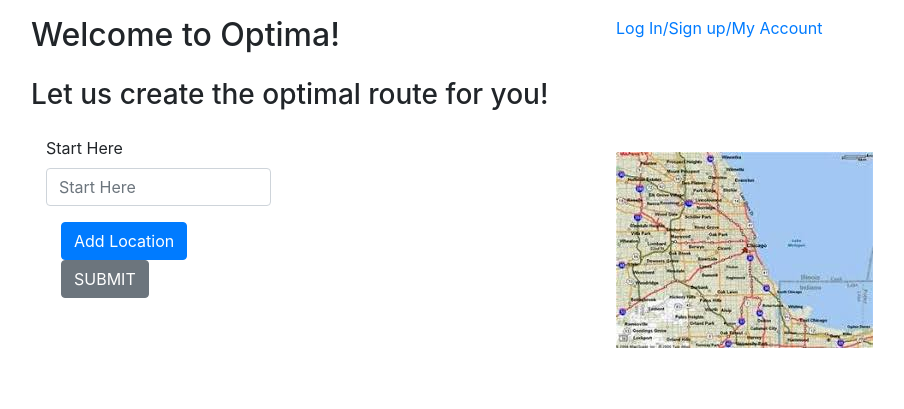
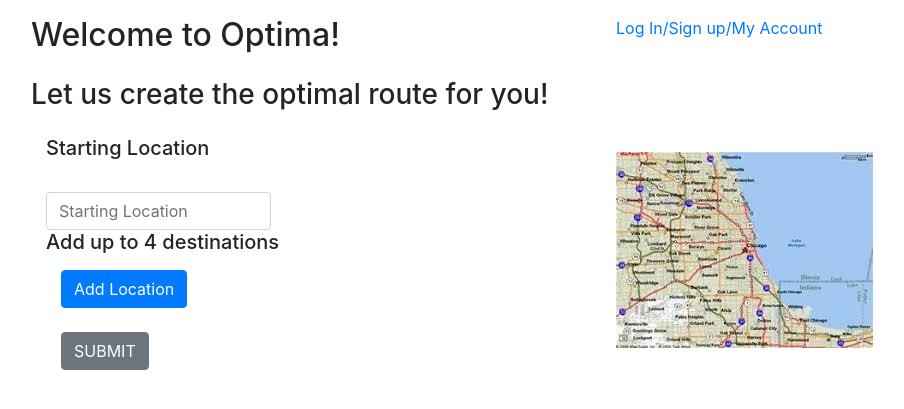
Before and after one commit to courtnaymcewen/Optima_Project, a Django app: template apps/optima_app/templates/optima_app/index.html in a window 1280 px wide. Shown: the top 409 px of the page, without its empty margins (39-943 px from the left). Run offline with Django 3.2, Linux system fonts and the light colour scheme; the template is opened without the code that fills it, so the values that code supplies are empty; parts of the project's set-up code (start-up, migrations or seed data) failed here and were passed over; some libraries are stand-ins or nearby versions.

Commit message:
updated the homepage

```diff
--- a/apps/optima_app/templates/optima_app/index.html
+++ b/apps/optima_app/templates/optima_app/index.html
@@ -46,18 +46,21 @@
                         <div class="col-sm-12 col-md-12 col-lg-6">
                             <form>
                                 <div class="form-group">
-                                    <label for="formGroupExampleInput">Start Here</label>
+                                    <h5>Starting Location</h5>
+                                    <label for="formGroupExampleInput"></label>
                                     <input type="text" class="form-control column col-sm-5" id="formGroupExampleInput"
-                                        placeholder="Start Here">
+                                        placeholder="Starting Location">
+                                    <h5>Add up to 4 destinations</h5>
                                 </div>
+
+
+                                <div id="new_location">
+                                </div>
+
+
                                 <div class="form-group column col-sm-5">
-                                    <button id="add_location" class="btn btn-primary">Add Location</button>
-
-                                    <div id="new_location">
-                                    </div>
-
+                                    <button id="add_location" class="btn btn-primary">Add Location</button><br> <br>
                                     <button type="submit" href="#" class="btn btn-secondary">SUBMIT</button>
-
                                 </div>
                             </form>
                         </div>
@@ -85,18 +88,48 @@
 
             <script>
                 $(document).ready(function () {
-                    counter = 0;
-                    $("#add_location").click(function (e) {
-                        if (counter == 3) {
-                            alert('No more than four allowed.')
+                    var max_fields = 5; //maximum input boxes allowed
+                    var wrapper = $("#items"); //Fields wrapper
+                    var add_button = $("#add_location"); //Add button ID
+
+                    var x = 1; //initlal text box count
+                    $(add_button).click(function (e) { //on add input button click
+                        console.log(x)
+                        e.preventDefault();
+                        if (x < max_fields) { //max input box allowed
+                            x++;
+                            $("#new_location").append(
+                                "<div class='form-group' mt-2><label for='formGroupExampleInput'></label><input type='text' class='form-control' placeholder='123 Main Street, Chicago, IL 60611'></div>"
+                            );
                         }
-                        counter += 1;
-                        e.preventDefault();
-                        $("#new_location").append(
-                            "<div class='form-group'><label for='formGroupExampleInput'>Add up to 4 destinations</label><input type='text' class='form-control' placeholder='123 Main Street, Chicago, IL 60611'></div>"
-                        );
                     });
+
+
+                    $(wrapper).on("click", ".remove_field", function (e) { //user click on remove field
+                        e.preventDefault(); $(this).parent('div').remove(); x--;
+                    })
                 });
+
+                // $(document).ready(function () {
+                //     counter = 0;
+                //     $("#add_location").click(function (e) {
+                //         counter += 1;
+                //         if (counter > 4) {
+                //             $("#new_location").append(
+                //                 "<p> no more than 4</p>"
+                //             );
+                //         }
+                //         else {
+
+                //             e.preventDefault();
+                //             $("#new_location").append(
+                //
+                //             );
+                //         }
+
+
+                //     });
+                // });
             </script>
 </body>
 
```
Also changed, not shown: apps/optima_app/templates/optima_app/main.js (added, +15 -0 lines).
